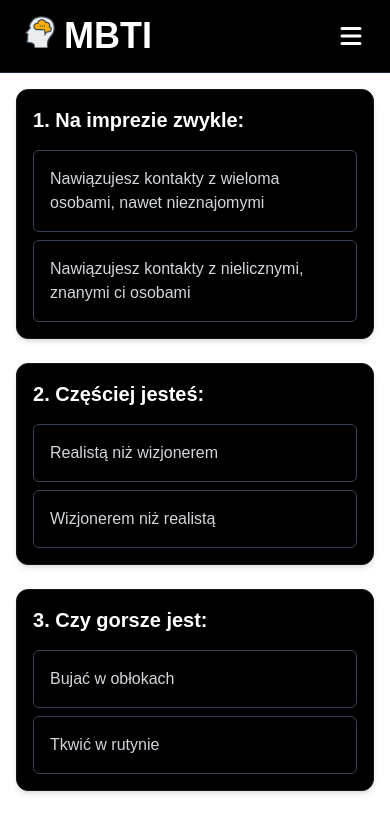
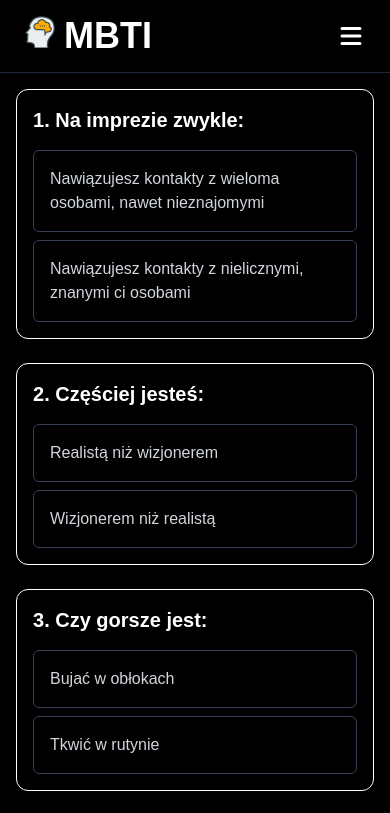
Before and after one commit to arekminajj/personality-test-web-app, a Next.js app: page /quiz in a window 390 px wide. Shown: the top 813 px of the page. Built offline with nearby package versions, Linux system fonts and the light colour scheme.

Commit message:
black background on mobile version

```diff
--- a/src/app/quiz/page.js
+++ b/src/app/quiz/page.js
@@ -75,7 +75,7 @@ export default function Quiz() {
   );
 
   return (
-    <div className="space-y-6 p-4 max-w-xl mx-auto select-none">
+    <div className="space-y-6 p-4 max-w-xl mx-auto select-none bg-black text-white">
       {currentQuestions.map((q, idx) => (
         <Question
           key={q.id}
@@ -115,8 +115,7 @@ export default function Quiz() {
           >
             Dalej
           </button>
-          )
-        }
+        )}
       </div>
     </div>
   );
--- a/src/app/types/page.js
+++ b/src/app/types/page.js
@@ -78,7 +78,7 @@ export default function TypesPage() {
 
             {/* Widok mobilny */}
             <div
-              className="flex flex-col lg:hidden items-center"
+              className="flex flex-col lg:hidden items-center bg-black"
               style={{ gap: "30px" }}
             >
               <Image
```
Lines whose indentation alone changed are shown as unchanged.
